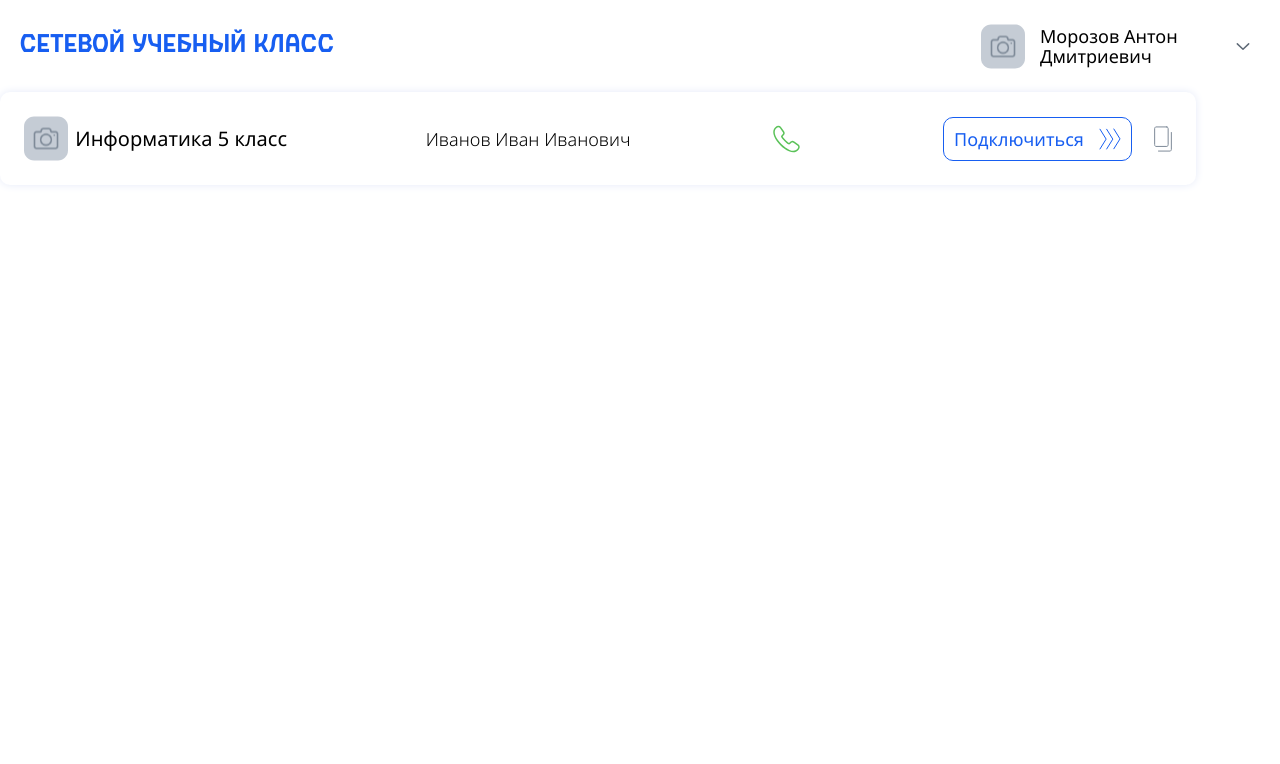
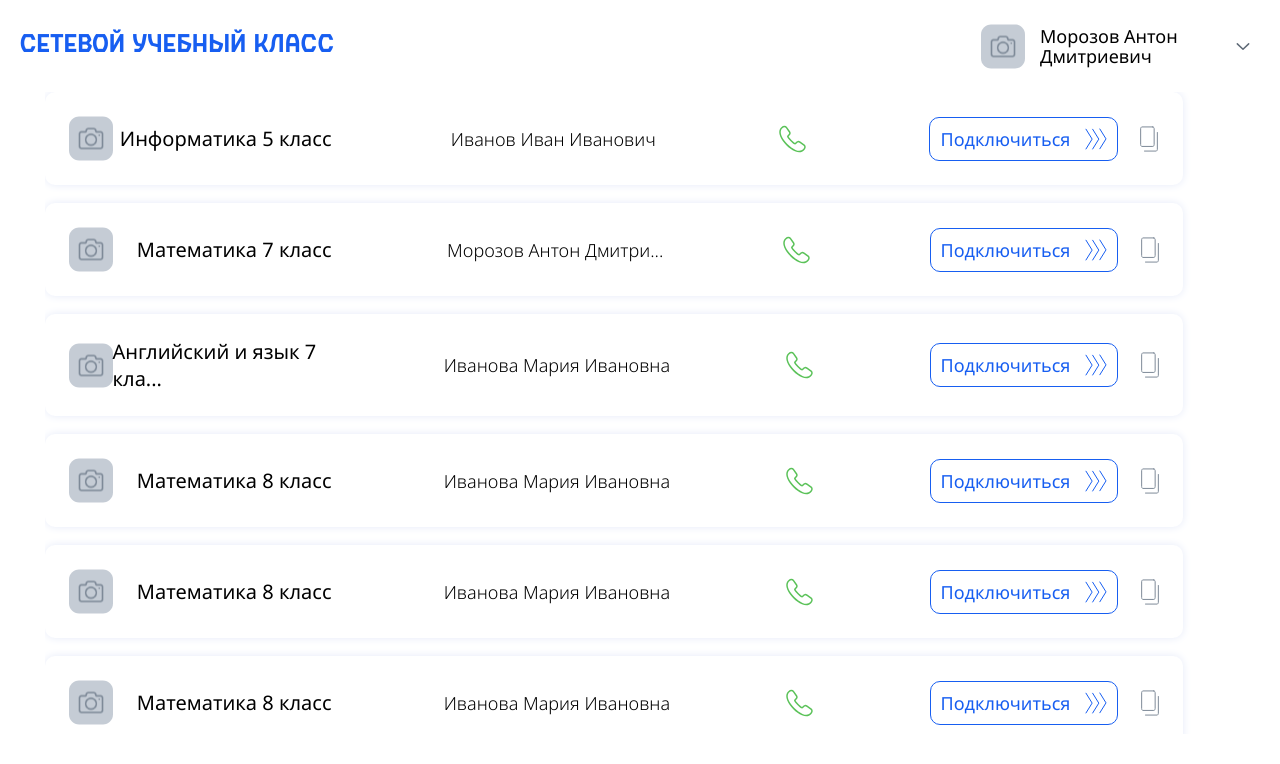
Before and after one commit to Emil307/network-class-frontend, a React (Vite) app: page /lobby in a window 1280 px wide. Shown: the top 764 px of the page. Built offline with nearby package versions, Linux system fonts and the light colour scheme.

Commit message:
add custom scroll bar

```diff
--- a/src/app/index.css
+++ b/src/app/index.css
@@ -104,7 +104,3 @@
     -webkit-appearance: none;
     appearance: none;
   }
-
-  ::-webkit-scrollbar {
-    width: 0;
-  }
--- a/src/entities/room/ui/JoinButton.tsx
+++ b/src/entities/room/ui/JoinButton.tsx
@@ -24,9 +24,9 @@ interface Props {
     disabled: boolean,
 }
 
-const JoinButton = ({ disabled } : Props) => {
+const JoinButton = () => {
   return (
-    <Button disabled={disabled} onClick={() => {location.href="/lesson"}}>
+    <Button onClick={() => {location.href="/lesson"}}>
         Подключиться
         <img src={join} alt="Подключиться" />
     </Button>
--- a/src/entities/room/ui/RoomCard.tsx
+++ b/src/entities/room/ui/RoomCard.tsx
@@ -1,4 +1,5 @@
 import React from 'react';
+import type { IRoom } from '../../../shared/api/models';
 import styled from 'styled-components';
 import JoinButton from './JoinButton';
 import avatar from '../../../../public/icons/avatar.svg';
@@ -7,10 +8,11 @@ import copy from '../../../../public/icons/copy.svg';
 
 const Container = styled.div`
     display: flex;
-    width: 1196px;
+    width: calc(100% - 48px);
     padding: 24px;
     justify-content: space-between;
     align-items: center;
+    margin-bottom: 18px;
 
     border-radius: 10px;
     background: var(--white);
@@ -51,17 +53,21 @@ const Access = styled.div`
     align-items: center;
 `
 
-const RoomCard: React.FC = () => {
+interface Props {
+    room: IRoom,
+}
+
+const RoomCard: React.FC<Props> = ({ room }) => {
   return (
     <Container>
         <Info>
             <img src={avatar} alt="avatar" />
-            <Title>Информатика 5 класс</Title>
+            <Title>{room.title}</Title>
         </Info>
-        <Teacher>Иванов Иван Иванович</Teacher>
+        <Teacher>{room.owner}</Teacher>
         <img src={callActive} alt='доступен'/>
         <Access>
-            <JoinButton disabled={false}/>
+            <JoinButton/>
             <button><img src={copy} alt="копировать" /></button>
         </Access>
     </Container>
--- a/src/pages/Lobby.tsx
+++ b/src/pages/Lobby.tsx
@@ -1,12 +1,88 @@
 import React from 'react';
+import type { IRoom } from '../shared/api/models';
 import Header from '../widgets/layout/Header';
-import RoomCard from '../entities/room/ui/RoomCard';
+import RoomsList from '../widgets/RoomsList';
 
 const Lobby: React.FC = () => {
+  const rooms: IRoom[] = [
+    {
+        id: 1,
+        title: 'Информатика 5 класс',
+        owner: 'Иванов Иван Иванович',
+        isActive: true,
+    },
+    {
+        id: 2,
+        title: 'Математика 7 класс',
+        owner: 'Морозов Антон Дмитри...',
+        isActive: true,
+    },
+    {
+        id: 3,
+        title: 'Английский и язык 7 кла... ',
+        owner: 'Иванова Мария Ивановна',
+        isActive: false,
+    },
+    {
+        id: 4,
+        title: 'Математика 8 класс',
+        owner: 'Иванова Мария Ивановна',
+        isActive: false,
+    },
+    {
+        id: 5,
+        title: 'Математика 8 класс',
+        owner: 'Иванова Мария Ивановна',
+        isActive: false,
+    },
+    {
+        id: 6,
+        title: 'Математика 8 класс',
+        owner: 'Иванова Мария Ивановна',
+        isActive: false,
+    },
+    {
+      id: 7,
+      title: 'Информатика 5 класс',
+      owner: 'Иванов Иван Иванович',
+      isActive: true,
+    },
+    {
+        id: 8,
+        title: 'Математика 7 класс',
+        owner: 'Морозов Антон Дмитри...',
+        isActive: true,
+    },
+    {
+        id: 9,
+        title: 'Английский и язык 7 кла... ',
+        owner: 'Иванова Мария Ивановна',
+        isActive: false,
+    },
+    {
+        id: 10,
+        title: 'Математика 8 класс',
+        owner: 'Иванова Мария Ивановна',
+        isActive: false,
+    },
+    {
+        id: 11,
+        title: 'Математика 8 класс',
+        owner: 'Иванова Мария Ивановна',
+        isActive: false,
+    },
+    {
+        id: 12,
+        title: 'Математика 8 класс',
+        owner: 'Иванова Мария Ивановна',
+        isActive: false,
+    },
+  ];
+
   return (
     <div>
-        <Header/>
-        <RoomCard/>
+      <Header/>
+      <RoomsList rooms={rooms}/>
     </div>
   )
 }
--- a/src/shared/api/models.ts
+++ b/src/shared/api/models.ts
@@ -0,0 +1,6 @@
+export interface IRoom {
+    id: number,
+    title: string,
+    owner: string,
+    isActive: boolean,
+}
--- /dev/null
+++ b/src/widgets/RoomsList.tsx
@@ -0,0 +1,45 @@
+import React from 'react';
+import type { IRoom } from '../shared/api/models';
+import styled from 'styled-components';
+import RoomCard from '../entities/room/ui/RoomCard';
+
+const Container = styled.div`
+    width: calc(1196px - 5px);
+    padding-right: 5px;
+    margin: 0 auto;
+    max-height: 642px;
+
+    overflow: hidden;
+    &:hover {
+        padding-right: 0;
+        overflow: scroll;
+        overflow-x: hidden;
+    }
+    &::-webkit-scrollbar {
+        width: 5px;
+    }
+    &::-webkit-scrollbar-track {
+        opacity: 0;
+    }
+    &::-webkit-scrollbar-thumb {
+        border-radius: 5px;
+        background: rgba(126, 138, 152, .3);
+    }
+`
+
+interface Props {
+    rooms: IRoom[]
+}
+
+const RoomsList: React.FC<Props> = ({ rooms }) => {
+
+  return (
+    <Container>
+        {rooms.map(room =>
+            <RoomCard room={room} key={room.id}/>
+        )}
+    </Container>
+  )
+}
+
+export default RoomsList
```
